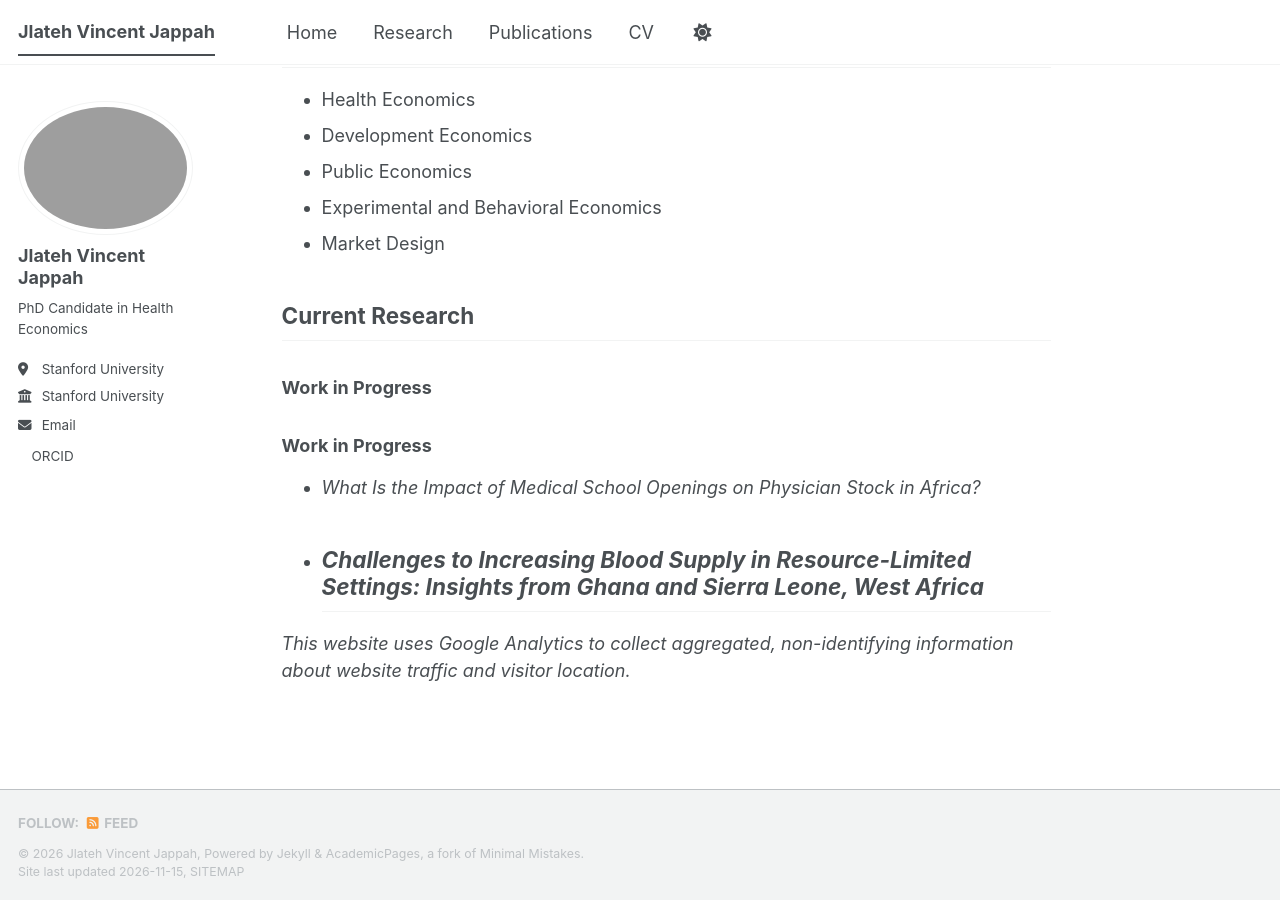
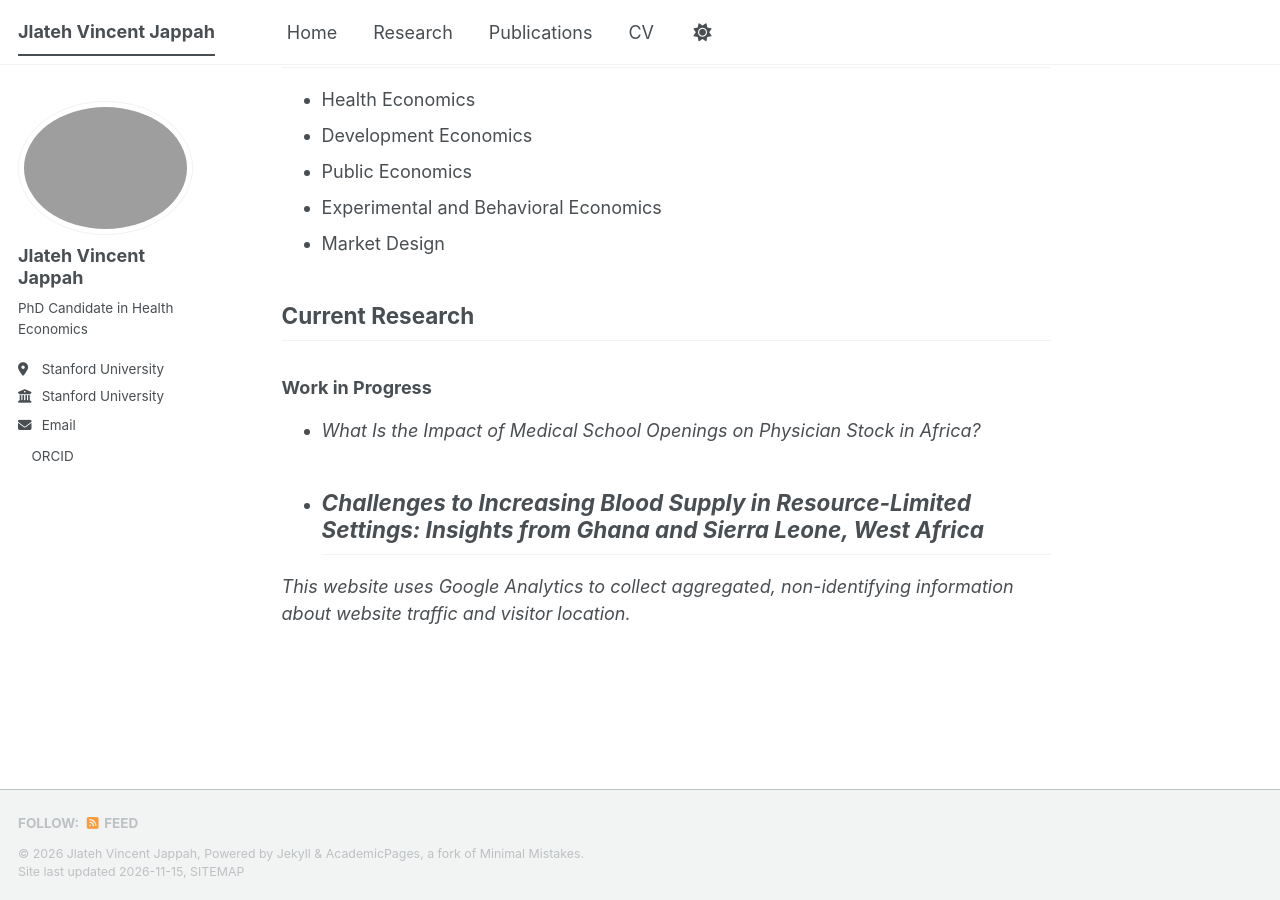
Before and after one commit to jvjappah/jvjappah.github.io, a Jekyll site: the page built from _pages/about.md, in a window 1280 px wide and 900 px high, scrolled down 729 px. Built offline with Jekyll 4.4.1, drawn with Linux system fonts in a browser that asks for light colours; a script bundle is joined from its source files by our own code; a style sheet for code colours, icons or effects is not loaded.

Commit message:
Fix work in progress formatting
Removed duplicate 'Work in Progress' section from the about page.

```diff
--- a/_pages/about.md
+++ b/_pages/about.md
@@ -31,8 +31,6 @@ Here you can find information about my research and other academic activities.
 
 ### Work in Progress
 
-### Work in Progress
-
 - *What Is the Impact of Medical School Openings on Physician Stock in Africa?*
 - *Challenges to Increasing Blood Supply in Resource-Limited Settings: Insights from Ghana and Sierra Leone, West Africa*
 ---
```
